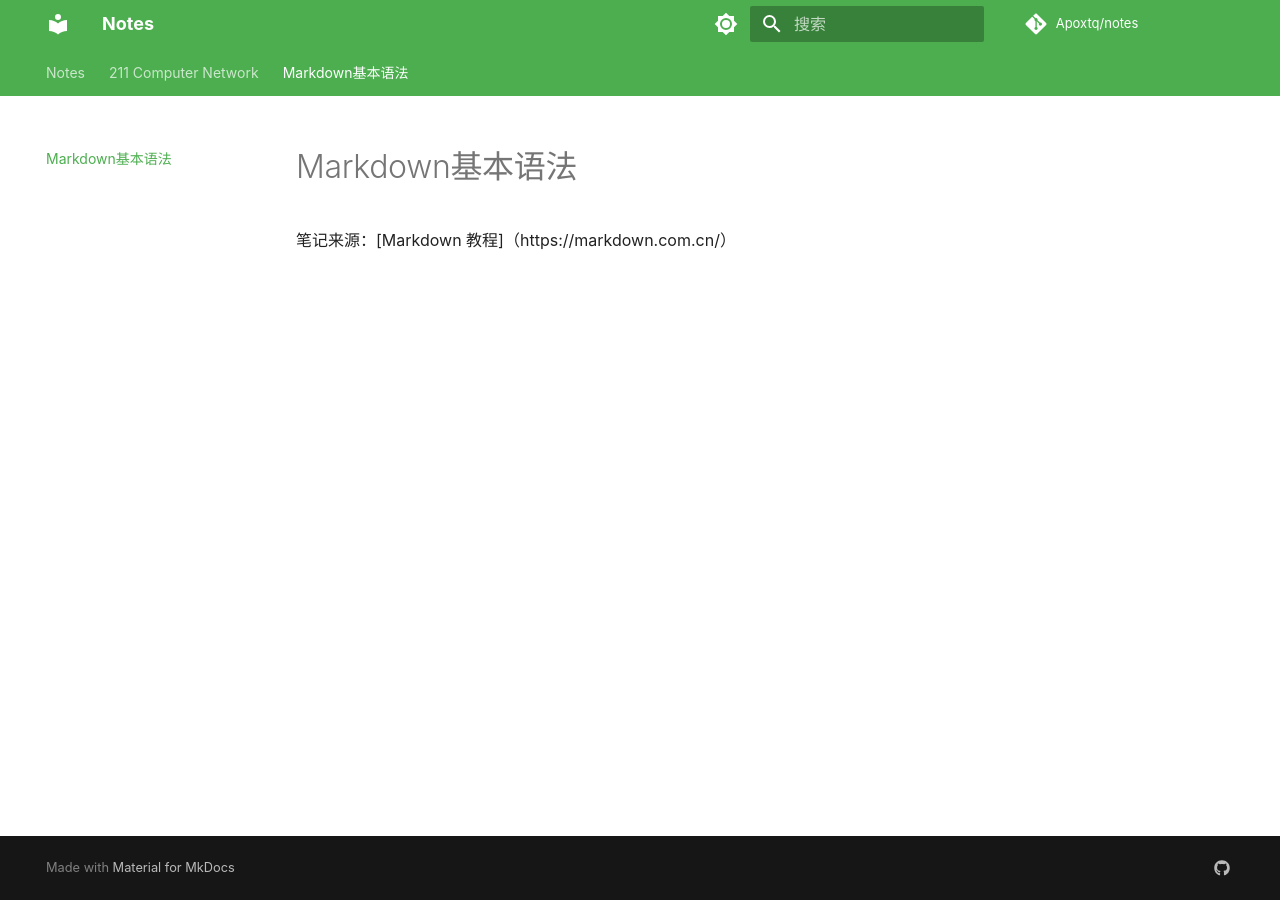
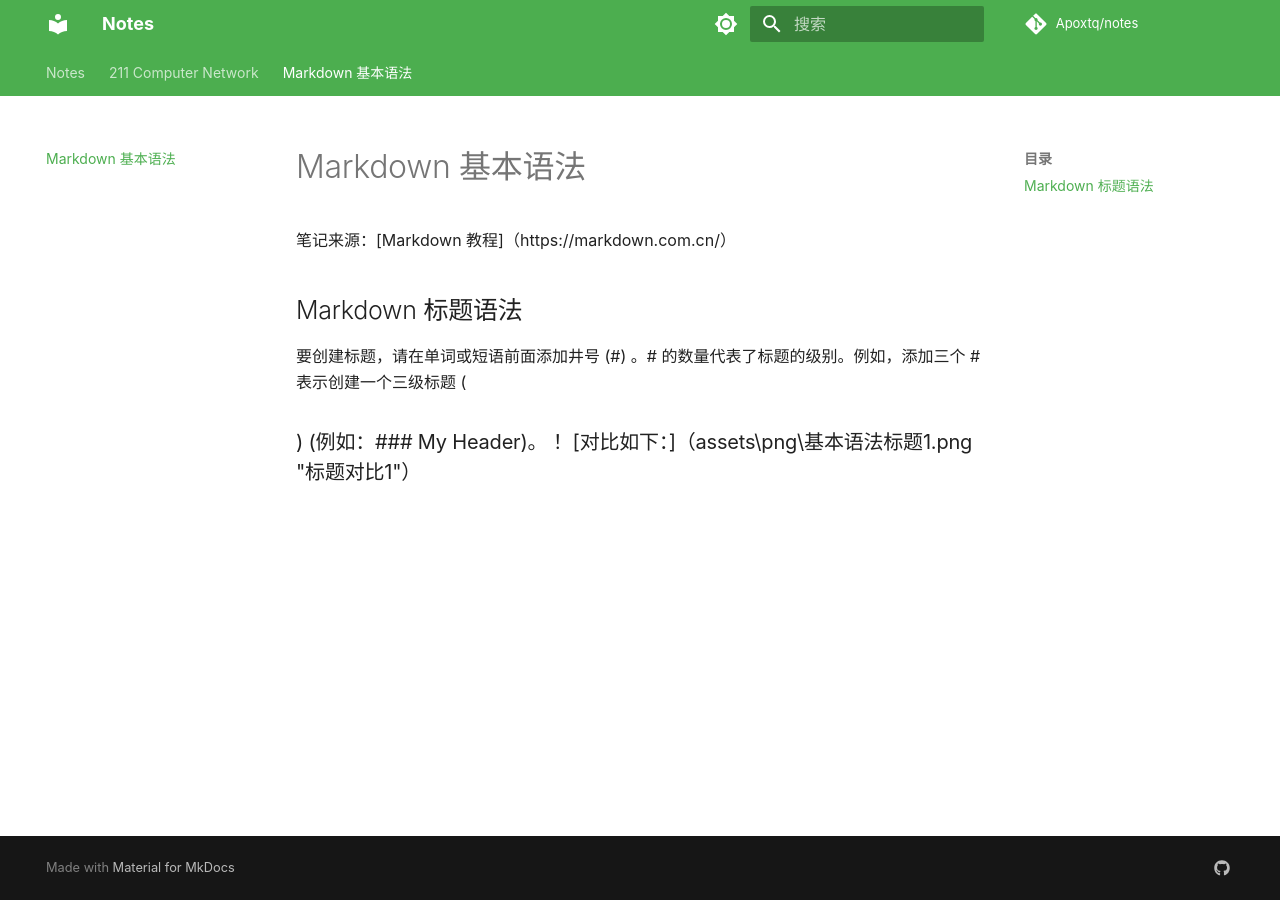
Before and after one commit to Apoxtq/notes, an MkDocs documentation site: the page built from docs/Markdown_语法笔记.md, in a window 1280 px wide. Built offline with MkDocs 1.6.1 and Material for MkDocs 9.7.7, drawn with Linux system fonts in a browser that asks for light colours; some web fonts are replaced.

Commit message:
增加了一点笔记内容

```diff
--- a/docs/Markdown_语法笔记.md
+++ b/docs/Markdown_语法笔记.md
@@ -1,2 +1,9 @@
-# Markdown基本语法
+# Markdown 基本语法
+
+
 笔记来源：[Markdown 教程]（https://markdown.com.cn/）
+
+##Markdown 标题语法
+
+要创建标题，请在单词或短语前面添加井号 (#) 。# 的数量代表了标题的级别。例如，添加三个 # 表示创建一个三级标题 (<h3>) (例如：### My Header)。
+！[对比如下：]（assets\png\基本语法标题1.png "标题对比1"）
```
Also changed, not shown: assets/png/基本语法标题1.png (added).
